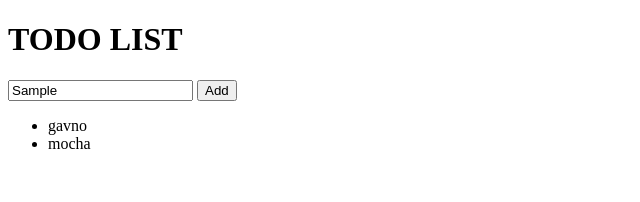
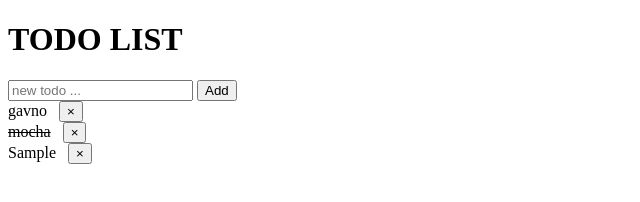
Before and after one commit to lemoncraq/todo-list, a website built with webpack: page src/index.html in a window 1280 px wide. Both pictures are taken after typing "Sample" into the empty fields and a click on the button "Add". Shown: the whole page, without its empty margins (0-640 px from the left). Built offline with nearby package versions, Linux system fonts and the light colour scheme.

Commit message:
feat: added ability to add delete and mark todos

```diff
--- a/package.json
+++ b/package.json
@@ -18,7 +18,9 @@
   },
   "homepage": "https://github.com/lemoncraq/todo-list#readme",
   "devDependencies": {
+    "css-loader": "^6.7.3",
     "html-webpack-plugin": "^5.5.0",
+    "style-loader": "^3.3.1",
     "webpack": "^5.75.0",
     "webpack-cli": "^5.0.1",
     "webpack-dev-server": "^4.11.1"
--- a/src/index.html
+++ b/src/index.html
@@ -6,16 +6,15 @@
   </head>
   <body>
     <header class="header">
-        <h1 class="title">TODO LIST</h1>
-        <input class="input" type="text" placeholder="new todo ...">
-        <button class="add-button">Add</button>
+      <h1 class="title">TODO LIST</h1>
+      <input class="input" type="text" placeholder="new todo ..." />
+      <button class="add-button">Add</button>
     </header>
     <main class="main">
-        <ul class="list">
-            <li class="list__el">gavno</li>
-            <li class="list__el checked">mocha</li>
-        </ul>
+      <ul class="list" type="none">
+        <li class="list__el">gavno</li>
+        <li class="list__el checked">mocha</li>
+      </ul>
     </main>
-
   </body>
 </html>
--- a/src/index.js
+++ b/src/index.js
@@ -0,0 +1,46 @@
+import "./style.css";
+
+const addButton = document.querySelector(".add-button");
+const newElement = document.querySelector(".input");
+const deleteBtns = document.getElementsByClassName("delete-btn");
+addButton.addEventListener("click", () => {
+  let li = document.createElement("li");
+  let text = document.createTextNode(newElement.value);
+  li.appendChild(text);
+  li.classList.add("list__el");
+  document.querySelector(".list").appendChild(li);
+  newElement.value = "";
+  let btn = document.createElement("BUTTON");
+  let textBtn = document.createTextNode("\u00D7");
+  btn.appendChild(textBtn);
+  btn.classList.add("delete-btn");
+  li.appendChild(btn);
+  for (let i = 0; i < deleteBtns.length; i++) {
+    deleteBtns[i].onclick = function () {
+      this.parentElement.remove();
+    };
+  }
+});
+
+const listTodos = document.querySelector("ul");
+listTodos.addEventListener("click", (event) => {
+  if (event.target.tagName === "LI") {
+    event.target.classList.toggle("checked");
+  }
+});
+
+const todosNodeList = document.getElementsByClassName("list__el");
+
+for (let i = 0; i < todosNodeList.length; i++) {
+  let btn = document.createElement("BUTTON");
+  let text = document.createTextNode("\u00D7");
+  btn.appendChild(text);
+  btn.classList.add("delete-btn");
+  todosNodeList[i].appendChild(btn);
+}
+
+for (let i = 0; i < deleteBtns.length; i++) {
+  deleteBtns[i].onclick = function () {
+    this.parentElement.remove();
+  };
+}
--- /dev/null
+++ b/src/style.css
@@ -0,0 +1,10 @@
+ul {
+  margin: 0;
+  padding: 0;
+}
+ul li.checked {
+  text-decoration: line-through;
+}
+.delete-btn {
+  margin-left: 12px;
+}
--- a/webpack.config.js
+++ b/webpack.config.js
@@ -1,14 +1,24 @@
-const HtmlWebpackPlugin = require('html-webpack-plugin');
-const path = require('path');
+const HtmlWebpackPlugin = require("html-webpack-plugin");
+const path = require("path");
 
 module.exports = {
-  mode: 'development',
-  entry: './src/index.js',
+  mode: "development",
+  entry: "./src/index.js",
   output: {
-    filename: 'main.js',
-    path: path.resolve(__dirname, 'dist'),
+    filename: "main.js",
+    path: path.resolve(__dirname, "dist"),
   },
-  plugins: [new HtmlWebpackPlugin({
-    template: 'src/index.html'
-  })],
+  plugins: [
+    new HtmlWebpackPlugin({
+      template: "src/index.html",
+    }),
+  ],
+  module: {
+    rules: [
+      {
+        test: /\.css$/i,
+        use: ["style-loader", "css-loader"],
+      },
+    ],
+  },
 };
```
Also changed, not shown: 1 other file.
